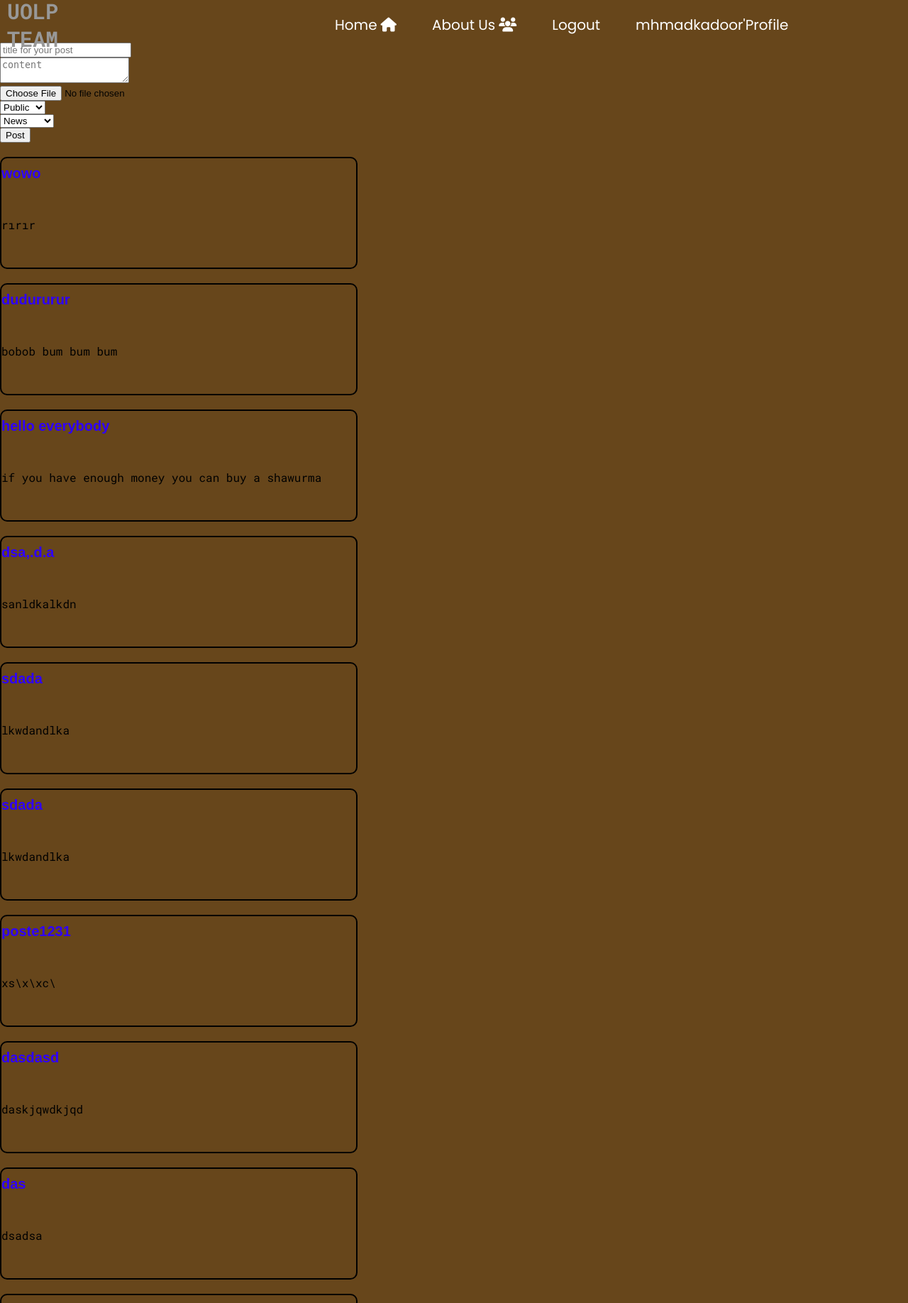
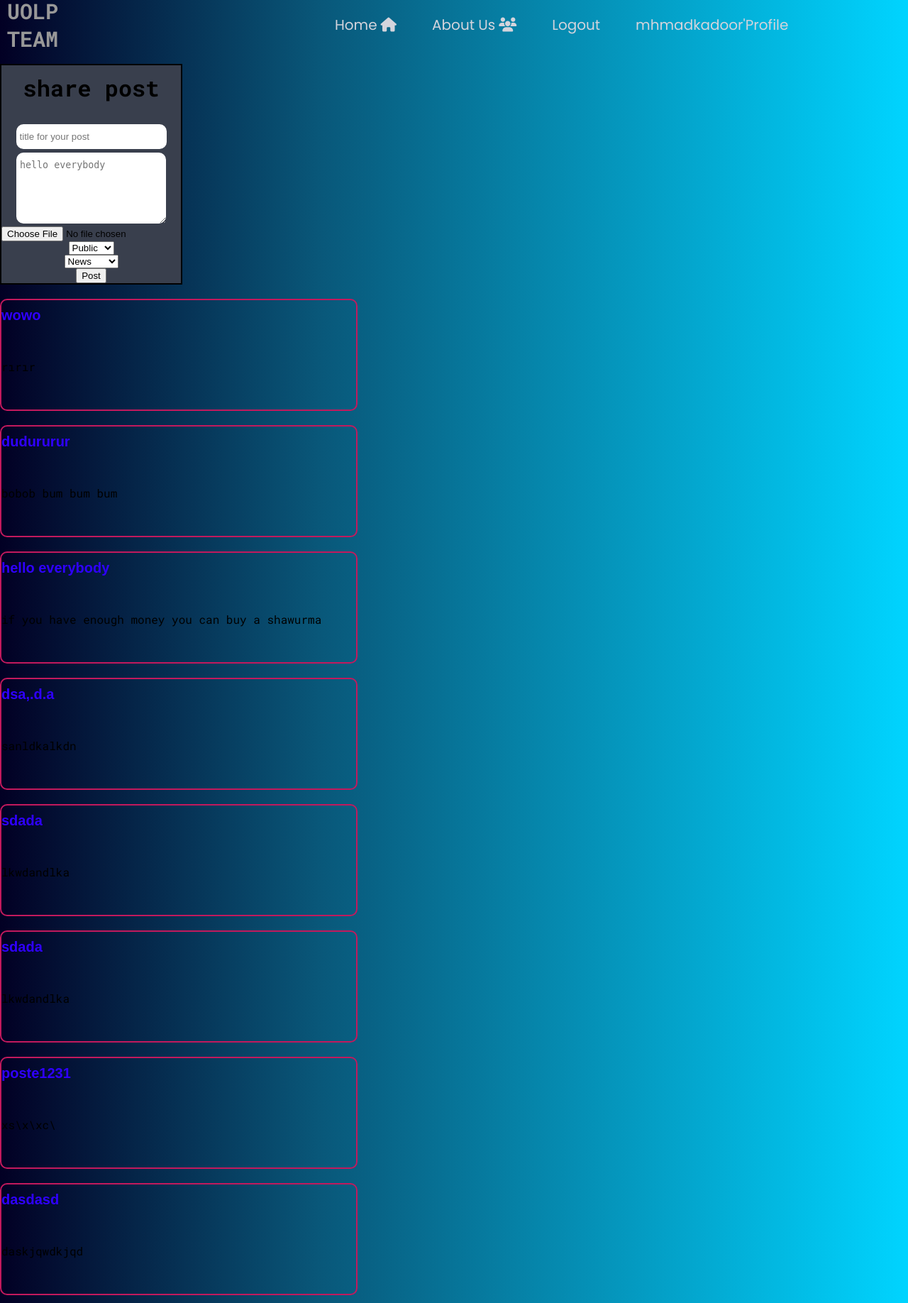
Before and after one commit to mhmadkadoor/Ulop_web_app, a Django app: page / in a window 1280 px wide. Shown: the top 1836 px of the page at 71% size. Run offline with Django 5.2, Linux system fonts and the light colour scheme; a user stored in the database is signed in; data comes from the database, SQL or seed files in the repository; both versions use the stored data as it was after the commit; some web fonts are replaced.

Commit message:
colors and border for post

```diff
--- a/Ulop_web_app/static/css/style.css
+++ b/Ulop_web_app/static/css/style.css
@@ -7,8 +7,49 @@
 
 }
 body {
-     background-color: rgb(103, 70, 27);
+
+
+
+
+background: linear-gradient(90deg, rgba(2,0,36,1) 0%, rgba(9,87,121,1) 35%, rgba(0,212,255,1) 100%);
+/*post start*/
+form h1{
+    margin-top:10px;
+    color:rgb(0, 0, 0);
+    font-family: "Roboto Mono", monospace;
 }
+form.post-form{
+    background:  #393f4d;
+    display:flex;
+    align-items: center;
+    text-align: center;
+    margin-top:30px;
+    display: inline-block;
+    border:2px solid black;
+
+}
+form .post-t input{
+    margin-top:30px;
+    padding:10px 30px 10px 5px;
+    outline: none;
+    border:none;
+    border-radius:10px;
+
+}
+form .post-c textarea{
+    margin-top: 5px;
+    padding:10px 30px 60px 5px;
+    outline:none;
+    border-radius:10px;
+    border:none;
+
+}
+form .post-i input{
+
+}
+
+
+/*post end*/
 
 /*nav bar start*/
 nav {
@@ -46,7 +87,8 @@ nav ul{
 nav ul li a{
 
     font-size: 20px;
-    color: #ffffff;
+
+    color:#d4d4dc;
     text-decoration: none;
     padding: 10px 15px;
     border-radius: 5px;
@@ -55,8 +97,8 @@ nav ul li a{
     font-family: "Poppins", sans-serif;
 }
 nav ul li a:hover{
-    background: #030200;
-    color: #ffffff;
+    background: #feda6a;
+    color:  #1d1e22;
 }
 nav ul li a i{
     margin-left:5px;
@@ -67,6 +109,7 @@ nav ul li a i{
 p{
     margin-top: 50px;
 }
+
 
 /* POSTS START */
 .wrapper{
@@ -82,7 +125,7 @@ p{
     width:500px;
     height:auto;
     border-radius: 10px;
-    border:2px solid #000;
+    border:2px solid #c3195d;
     margin-top:20px;
 }
 .photos h3{
--- a/templates/pages/htmls/home.html
+++ b/templates/pages/htmls/home.html
@@ -6,24 +6,25 @@
 
 
     {% if user.is_authenticated %}
-        <form method="POST" action="{% url 'home' %}">
+        <form class="post-form" method="POST" action="{% url 'home' %}">
             {% csrf_token %}
-            <div>
+            <div><h1>share post</h1></div>
+            <div class="post-t">
                 <input type="text" name="title" required placeholder="title for your post">
             </div>
-            <div>
-                <textarea name="content" required placeholder="content"></textarea>
+            <div class="post-c">
+                <textarea class="inside-post-c"  name="content" required placeholder="hello everybody" ></textarea>
             </div>
-            <div>
+            <div class="post-i">
                 <input type="file" name="image" placeholder="image">
             </div>
-            <div >
+            <div class="post-pub-pri">
                 <select name="visibility" required placeholder="visibility">
                     <option value="public">Public</option>
                     <option value="private">Private</option>
                 </select>
             </div>
-            <div >
+            <div class="post-category">
                 <select name="catagory" required placeholder="catagory">
                     <option value="News">News</option>
                     <option value="Question">Question</option>
@@ -32,7 +33,7 @@
                     <option value="Other">Other</option>
                 </select>
             </div>
-            <button type="submit" class="btn btn-primary">Post</button>
+            <button class="post-btn" type="submit" class="btn btn-primary">Post</button>
         </form>
 
     {% endif %}
--- a/templates/posts/post.html
+++ b/templates/posts/post.html
@@ -6,7 +6,7 @@
             <p>{{ post.content }}</p>
             <p>{{ post.date }}</p>
             {% if post.image %}
-                <img  src="{{ post.image.url }}" alt="Post Image">
+            <img  src="{{ post.image.url }}" alt="Post Image">
             {% endif %}
         </div>
     </div>
```
Also changed, not shown: db.sqlite3.
